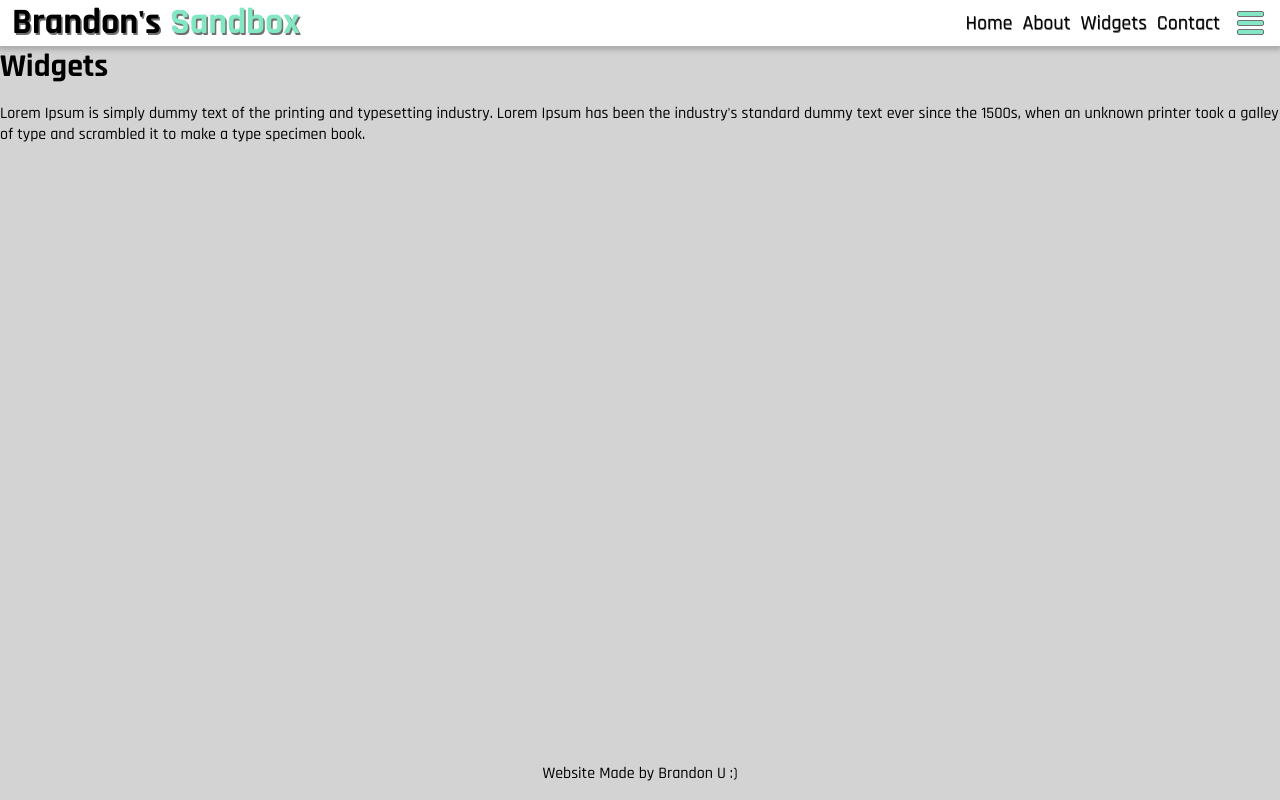
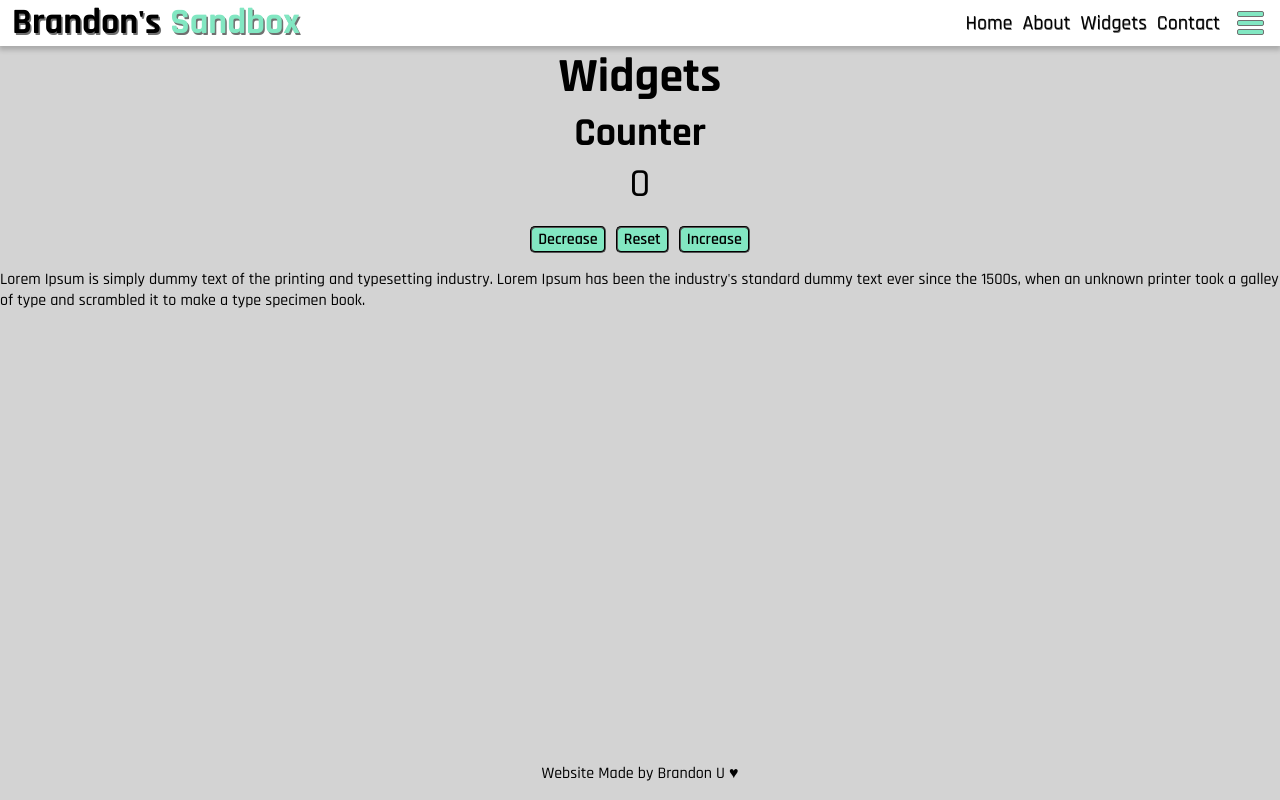
Before and after one commit to brandonullman/sandbox-website-react, a React (Create React App) app: page /widgets in a window 1280 px wide. Built offline with nearby package versions, Linux system fonts and the light colour scheme.

Commit message:
Cleaned up stylesheet elements. Added CounterWidget to WidgetsPage.

```diff
--- a/src/App.css
+++ b/src/App.css
@@ -1,13 +1,3 @@
-a {
-    color: inherit;
-    text-decoration: none;
-}
-
-body, html, ul, h1 {
-    margin: 0;
-    padding: 0;
-}
-
 h2 {
     text-align: center;
     font-size: 3em;
--- a/src/components/AboutPage/AboutPage.js
+++ b/src/components/AboutPage/AboutPage.js
@@ -3,7 +3,7 @@ import React from "react";
 const AboutPage = () => {
   return (
     <div>
-        <h1>About</h1>
+        <h2>About</h2>
         <p>
             Lorem Ipsum is simply dummy text of the printing and typesetting
             industry. Lorem Ipsum has been the industry's standard dummy text
--- a/src/components/ContactPage/ContactPage.js
+++ b/src/components/ContactPage/ContactPage.js
@@ -3,7 +3,7 @@ import React from "react";
 const ContactPage = () => {
   return (
     <div>
-        <h1>Contact</h1>
+        <h2>Contact</h2>
         <p>
             Lorem Ipsum is simply dummy text of the printing and typesetting
             industry. Lorem Ipsum has been the industry's standard dummy text
--- a/src/components/Footer/Footer.js
+++ b/src/components/Footer/Footer.js
@@ -6,7 +6,7 @@ const Footer = () => {
       <footer>
         <div>
           <p>
-            Website Made by Brandon U :)
+            Website Made by Brandon U ♥
           </p>
         </div>
       </footer>
--- a/src/components/HomePage/HomePage.js
+++ b/src/components/HomePage/HomePage.js
@@ -4,7 +4,7 @@ import React from "react";
 const HomePage = () => {
   return (
     <div>
-        <h1>Home</h1>
+        <h2>Home</h2>
         <p>
             Lorem Ipsum is simply dummy text of the printing and typesetting
             industry. Lorem Ipsum has been the industry's standard dummy text
--- a/src/components/WidgetsPage/WidgetsPage.js
+++ b/src/components/WidgetsPage/WidgetsPage.js
@@ -1,9 +1,11 @@
 import React from "react";
+import { CounterWidget } from './../CounterWidget/CounterWidget';
 
 const WidgetsPage = () => {
   return (
-    <div>
-        <h1>Widgets</h1>
+    <div className='widget-container'>
+        <h2>Widgets</h2>
+        <CounterWidget />
         <p>
             Lorem Ipsum is simply dummy text of the printing and typesetting
             industry. Lorem Ipsum has been the industry's standard dummy text
--- a/src/components/navigationBar/NavigationBar.css
+++ b/src/components/navigationBar/NavigationBar.css
@@ -17,6 +17,7 @@
     padding-left: .25em;
     cursor: pointer;
     justify-self: center;
+    height: min-content;
 }
 
 .nav-buttons {
@@ -32,7 +33,7 @@
 
 .expanded.nav-buttons {
     flex: 1;
-    transition: .75s ease-out;
+    transition: .5s ease-out;
 
 }
 
@@ -41,7 +42,7 @@
     margin-right: 1em;
     margin-left: .75em;
     cursor: pointer;
-    height: auto;
+    height: min-content;
     flex: 0;
     justify-content: flex-end;
 }
@@ -73,6 +74,7 @@
     display: flex;
     justify-content: flex-start;
     width: auto;
+    height: min-content;
     column-gap: .4em;
     font-size: 1.5em;
     margin-left: .5em;
--- a/src/index.css
+++ b/src/index.css
@@ -19,8 +19,10 @@ h2,
 h3,
 h4,
 h5,
-h6 {
+h6,
+ul {
     margin: 0px;
+    padding: 0;
 }
 
 a {
```
